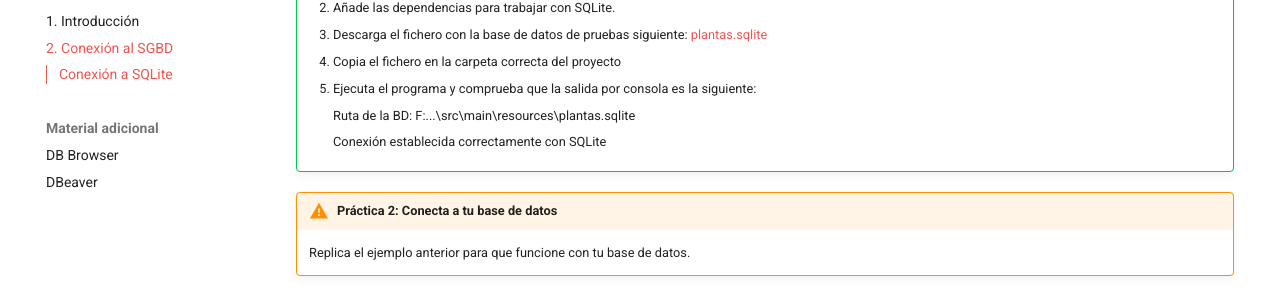
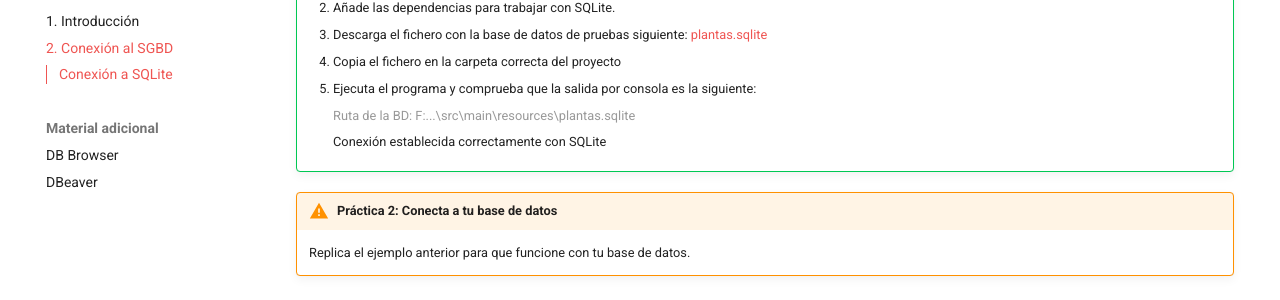
Before and after one commit to bpaterna/AD_BD_REL, an MkDocs documentation site: the page built from docs/2_conexiones.md, in a window 1280 px wide and 900 px high, scrolled down 3455 px. Shown: the part 150-450 px from the top of the window. Built offline with MkDocs 1.6.1 and Material for MkDocs 9.7.7, drawn with Linux system fonts in a browser that asks for light colours.

Commit message:
Update 2_conexiones.md

```diff
--- a/docs/2_conexiones.md
+++ b/docs/2_conexiones.md
@@ -118,7 +118,7 @@
     4. Copia el fichero en la carpeta correcta del proyecto
     5. Ejecuta el programa y comprueba que la salida por consola es la siguiente:
 
-        <span class="consola">Ruta de la BD: F:\...\src\main\resources\plantas.sqlite
+        <span class="mi_consola">Ruta de la BD: F:\...\src\main\resources\plantas.sqlite
 
         Conexión establecida correctamente con SQLite</span>
 
```
